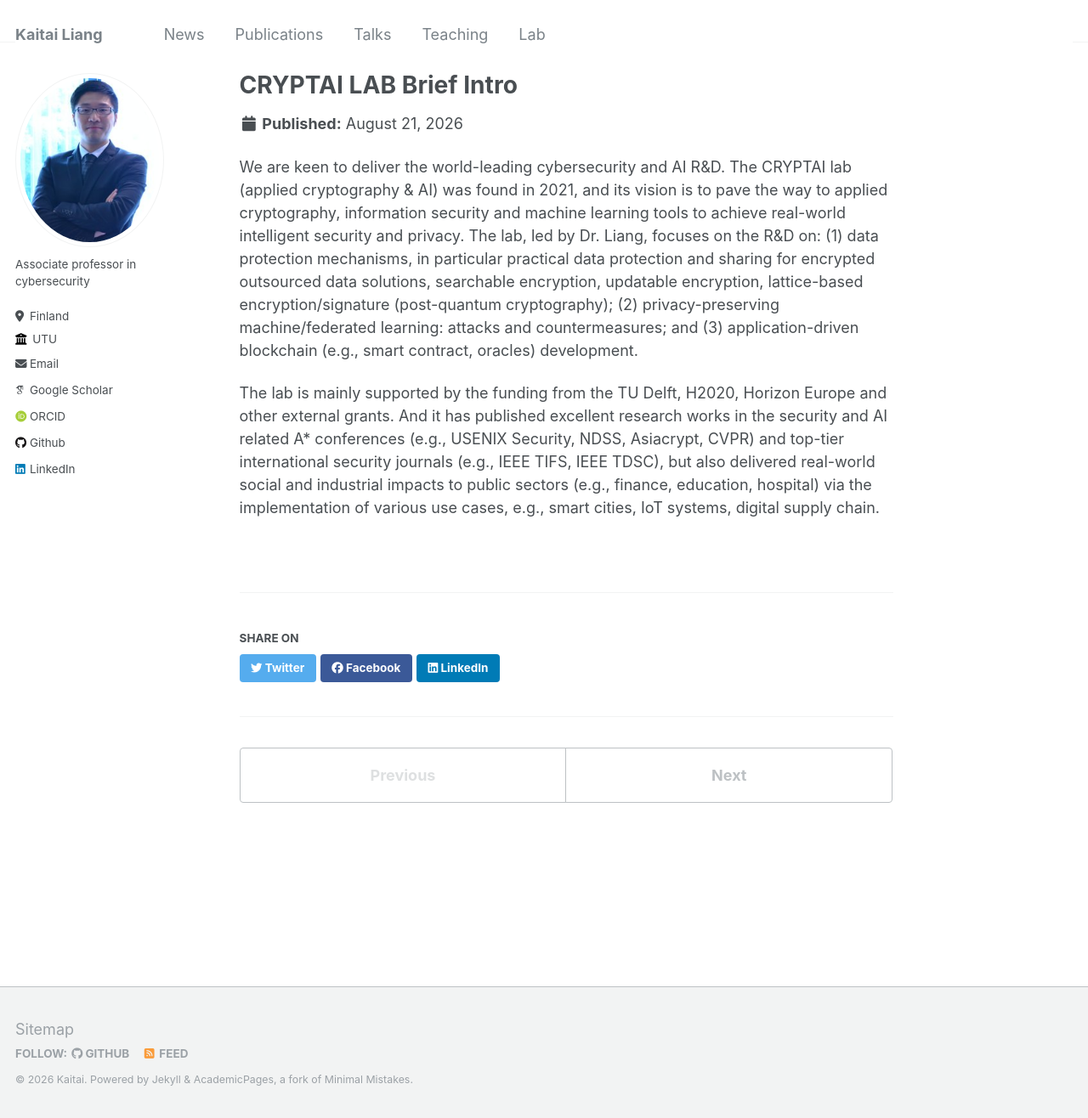
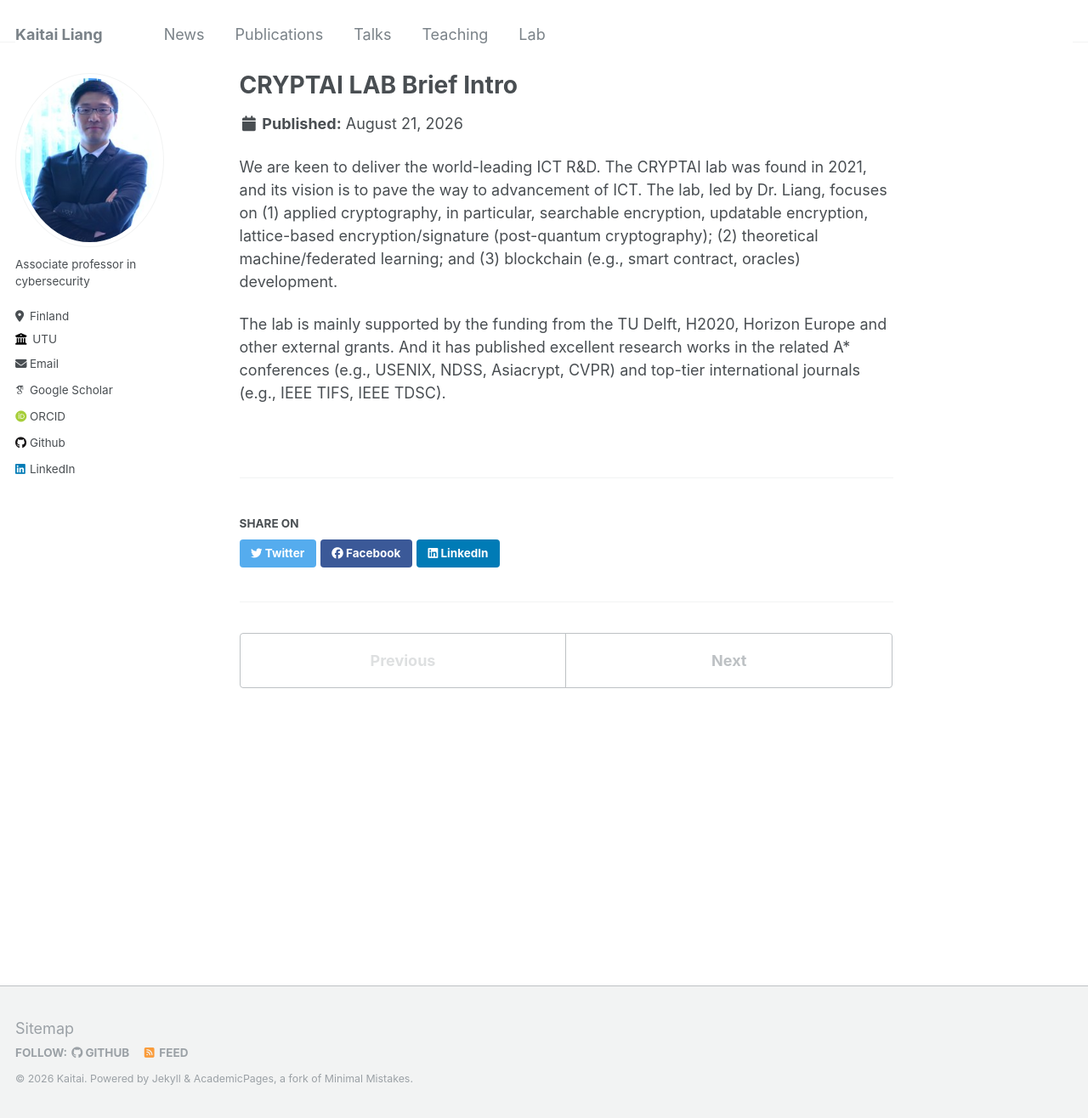
Before and after one commit to kaitailiang/kaitailiang.github.io, a Jekyll site: the page built from _portfolio/portfolio-1.md, in a window 1280 px wide and 1316 px high. Shown: the whole window at 85% size. Built offline with Jekyll 4.4.1, drawn with Linux system fonts in a browser that asks for light colours; some web fonts are replaced; a file with an impossible date is left out.

Commit message:
Update portfolio-1.md

```diff
--- a/_portfolio/portfolio-1.md
+++ b/_portfolio/portfolio-1.md
@@ -3,6 +3,6 @@ title: "CRYPTAI LAB Brief Intro"
 collection: portfolio
 ---
 
-We are keen to deliver the world-leading cybersecurity and AI R&D. The CRYPTAI lab (applied cryptography & AI) was found in 2021, and its vision is to pave the way to applied cryptography, information security and machine learning tools to achieve real-world intelligent security and privacy. The lab, led by Dr. Liang, focuses on the R&D on: (1) data protection mechanisms, in particular practical data protection and sharing for encrypted outsourced data solutions, searchable encryption, updatable encryption, lattice-based encryption/signature (post-quantum cryptography); (2) privacy-preserving machine/federated learning: attacks and countermeasures; and (3) application-driven blockchain (e.g., smart contract, oracles) development.
+We are keen to deliver the world-leading ICT R&D. The CRYPTAI lab was found in 2021, and its vision is to pave the way to advancement of ICT. The lab, led by Dr. Liang, focuses on (1) applied cryptography, in particular, searchable encryption, updatable encryption, lattice-based encryption/signature (post-quantum cryptography); (2) theoretical machine/federated learning; and (3) blockchain (e.g., smart contract, oracles) development.
 
-The lab is mainly supported by the funding from the TU Delft, H2020, Horizon Europe and other external grants. And it has published excellent research works in the security and AI related A* conferences (e.g., USENIX Security, NDSS, Asiacrypt, CVPR) and top-tier international security journals (e.g., IEEE TIFS, IEEE TDSC), but also delivered real-world social and industrial impacts to public sectors (e.g., finance, education, hospital) via the implementation of various use cases, e.g., smart cities, IoT systems, digital supply chain.
+The lab is mainly supported by the funding from the TU Delft, H2020, Horizon Europe and other external grants. And it has published excellent research works in the related A* conferences (e.g., USENIX, NDSS, Asiacrypt, CVPR) and top-tier international journals (e.g., IEEE TIFS, IEEE TDSC).
```
